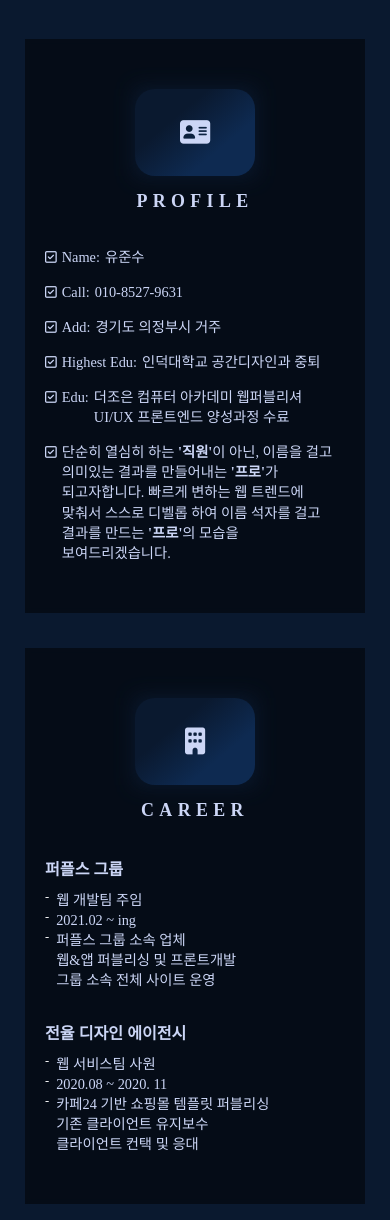
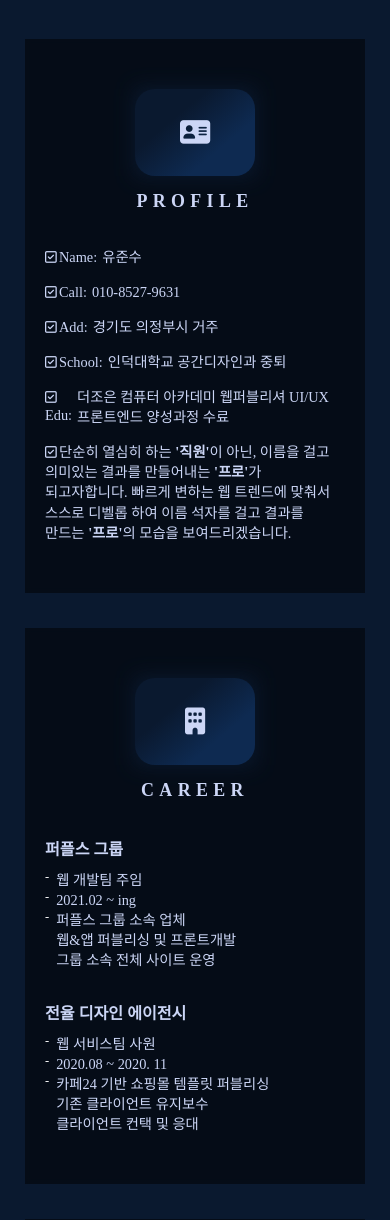
Before and after one commit to yoojunsu/portfolio, a PHP site: page / in a window 390 px wide. Shown: the part 1500-2720 px from the top of the page. Run offline with PHP 8.4, Linux system fonts and the light colour scheme; style sheets or scripts are compiled from the project's sources; some libraries are stand-ins or nearby versions; some web fonts are replaced.

Commit message:
[포폴] 추가 수정
1. 웹 호스팅을 위한 리소스 상대경로 변경
2. 메인 about 소개 영역 반응형 처리를 위한 마크업 보강 및 대응하는 미디어 쿼리 추가

```diff
--- a/_include/head-src.php
+++ b/_include/head-src.php
@@ -1,17 +1,17 @@
 <!-- favicon -->
-<link rel="apple-touch-icon" sizes="57x57" href="/src/img/favicon/apple-icon-57x57.png">
-<link rel="apple-touch-icon" sizes="60x60" href="/src/img/favicon/apple-icon-60x60.png">
-<link rel="apple-touch-icon" sizes="72x72" href="/src/img/favicon/apple-icon-72x72.png">
-<link rel="apple-touch-icon" sizes="76x76" href="/src/img/favicon/apple-icon-76x76.png">
-<link rel="apple-touch-icon" sizes="114x114" href="/src/img/favicon/apple-icon-114x114.png">
-<link rel="apple-touch-icon" sizes="120x120" href="/src/img/favicon/apple-icon-120x120.png">
-<link rel="apple-touch-icon" sizes="144x144" href="/src/img/favicon/apple-icon-144x144.png">
-<link rel="apple-touch-icon" sizes="152x152" href="/src/img/favicon/apple-icon-152x152.png">
-<link rel="apple-touch-icon" sizes="180x180" href="/src/img/favicon/apple-icon-180x180.png">
-<link rel="icon" type="image/png" sizes="192x192"  href="/src/img/favicon/android-icon-192x192.png">
-<link rel="icon" type="image/png" sizes="32x32" href="/src/img/favicon/favicon-32x32.png">
-<link rel="icon" type="image/png" sizes="96x96" href="/src/img/favicon/favicon-96x96.png">
-<link rel="icon" type="image/png" sizes="16x16" href="/src/img/favicon/favicon-16x16.png">
+<link rel="apple-touch-icon" sizes="57x57" href="./src/img/favicon/apple-icon-57x57.png">
+<link rel="apple-touch-icon" sizes="60x60" href="./src/img/favicon/apple-icon-60x60.png">
+<link rel="apple-touch-icon" sizes="72x72" href="./src/img/favicon/apple-icon-72x72.png">
+<link rel="apple-touch-icon" sizes="76x76" href="./src/img/favicon/apple-icon-76x76.png">
+<link rel="apple-touch-icon" sizes="114x114" href="./src/img/favicon/apple-icon-114x114.png">
+<link rel="apple-touch-icon" sizes="120x120" href="./src/img/favicon/apple-icon-120x120.png">
+<link rel="apple-touch-icon" sizes="144x144" href="./src/img/favicon/apple-icon-144x144.png">
+<link rel="apple-touch-icon" sizes="152x152" href="./src/img/favicon/apple-icon-152x152.png">
+<link rel="apple-touch-icon" sizes="180x180" href="./src/img/favicon/apple-icon-180x180.png">
+<link rel="icon" type="image/png" sizes="192x192"  href="./src/img/favicon/android-icon-192x192.png">
+<link rel="icon" type="image/png" sizes="32x32" href="./src/img/favicon/favicon-32x32.png">
+<link rel="icon" type="image/png" sizes="96x96" href="./src/img/favicon/favicon-96x96.png">
+<link rel="icon" type="image/png" sizes="16x16" href="./src/img/favicon/favicon-16x16.png">
 <link rel="manifest" href="/manifest.json">
 <meta name="msapplication-TileColor" content="#ffffff">
 <meta name="msapplication-TileImage" content="/ms-icon-144x144.png">
@@ -28,4 +28,4 @@
 <script src="https://unpkg.com/aos@2.3.1/dist/aos.js"></script>
 <script src="https://cdn.jsdelivr.net/npm/axios/dist/axios.min.js"></script>
 <!-- css -->
-<link rel="stylesheet" href="/src/css/common.css" />
+<link rel="stylesheet" href="./src/css/common.css" />
--- a/main.php
+++ b/main.php
@@ -91,58 +91,70 @@
                     <div class="about-my-content">
                         <ul class="about-my-profile-list">
                             <li class="about-my-profile">
+                                <div class="about-subject-wrap">
                                     <i class="fa-regular fa-square-check"></i>
-                                <span class="about-my-desc about-profile-subject">
+                                    <span class="about-my-txt about-profile-subject">
                                         Name:
                                     </span>
-                                <span class="about-my-desc">
+                                </div>
+                                <span class="about-my-txt">
                                     유준수
                                 </span>
                             </li>
                             <li class="about-my-profile">
+                                <div class="about-subject-wrap">
                                     <i class="fa-regular fa-square-check"></i>
-                                <span class="about-my-desc about-profile-subject">
+                                    <span class="about-my-txt about-profile-subject">
                                         Call:
                                     </span>
-                                <span class="about-my-desc">
+                                </div>
+                                <span class="about-my-txt">
                                     010-8527-9631
                                 </span>
                             </li>
                             <li class="about-my-profile">
+                                <div class="about-subject-wrap">
                                     <i class="fa-regular fa-square-check"></i>
-                                <span class="about-my-desc about-profile-subject">
+                                    <span class="about-my-txt about-profile-subject">
                                         Add:
                                     </span>
-                                <span class="about-my-desc">
+                                </div>
+                                <span class="about-my-txt">
                                     경기도 의정부시 거주
                                 </span>
                             </li>
                             <li class="about-my-profile">
+                                <div class="about-subject-wrap">
                                     <i class="fa-regular fa-square-check"></i>
-                                <span class="about-my-desc about-profile-subject">
-                                    Highest Edu:
+                                    <span class="about-my-txt about-profile-subject">
+                                        School:
                                     </span>
-                                <span class="about-my-desc">
+                                </div>
+                                <span class="about-my-txt">
                                     인덕대학교 공간디자인과 중퇴
                                 </span>
                             </li>
                             <li class="about-my-profile">
+                                <div class="about-subject-wrap">
                                     <i class="fa-regular fa-square-check"></i>
-                                <span class="about-my-desc about-profile-subject">
+                                    <span class="about-my-txt about-profile-subject">
                                         Edu:
                                     </span>
-                                <span class="about-my-desc">
+                                </div>
+                                <span class="about-my-txt">
                                     더조은 컴퓨터 아카데미
                                     웹퍼블리셔 UI/UX 프론트엔드 양성과정 수료
                                 </span>
                             </li>
                             <li class="about-my-profile">
+                                <div class="about-subject-wrap">
                                     <i class="fa-regular fa-square-check"></i>
-                                <span class="about-my-desc">
+                                    <span class="about-my-txt">
                                         단순히 열심히 하는 <strong>'직원'</strong>이 아닌,
                                         이름을 걸고 의미있는 결과를 만들어내는 <strong>'프로'</strong>가 되고자합니다.
                                         빠르게 변하는 웹 트렌드에 맞춰서 스스로 디벨롭 하여 이름 석자를 걸고 결과를 만드는 <strong>'프로'</strong>의 모습을 보여드리겠습니다.
                                     </span>
+                                </div>
                             </li>
                         </ul>
                     </div>
@@ -168,17 +180,17 @@
 
                                 <ul class="about-career-work-list">
                                     <li class="about-my-career">
-                                        <span class="about-my-desc">
+                                        <span class="about-my-txt">
                                             웹 개발팀 주임
                                         </span>
                                     </li>
                                     <li class="about-my-career">
-                                        <span class="about-my-desc">
+                                        <span class="about-my-txt">
                                             2021.02 ~ ing
                                         </span>
                                     </li>
                                     <li class="about-my-career">
-                                        <span class="about-my-desc">
+                                        <span class="about-my-txt">
                                             퍼플스 그룹 소속 업체<br />
                                             웹&앱 퍼블리싱 및 프론트개발 <br />
                                             그룹 소속 전체 사이트 운영
@@ -193,17 +205,17 @@
                                 </h4>
                                 <ul class="about-career-work-list">
                                     <li class="about-my-career">
-                                        <span class="about-my-desc">
+                                        <span class="about-my-txt">
                                             웹 서비스팀 사원
                                         </span>
                                     </li>
                                     <li class="about-my-career">
-                                        <span class="about-my-desc">
+                                        <span class="about-my-txt">
                                             2020.08 ~ 2020. 11
                                         </span>
                                     </li>
                                     <li class="about-my-career">
-                                        <span class="about-my-desc">
+                                        <span class="about-my-txt">
                                             카페24 기반 쇼핑몰 템플릿 퍼블리싱<br />
                                             기존 클라이언트 유지보수 <br />
                                             클라이언트 컨택 및 응대
@@ -466,7 +478,7 @@
                     </div>
                     <div class="qr-wrap">
                         <a href="https://open.kakao.com/o/sot7q6Df" target="_blank">
-                            <img src="/src/img/open-qr.png" alt="YJS 카카오 오픈 채팅방 QR" />
+                            <img src="./src/img/open-qr.png" alt="YJS 카카오 오픈 채팅방 QR" />
                         </a>
                     </div>
                 </div>
--- a/scss/_main.scss
+++ b/scss/_main.scss
@@ -262,7 +262,7 @@ main {
             letter-spacing: 0.3em;
         }
 
-        &-desc {
+        &-txt {
             @include fontStyle($size: 1.6rem);
             word-break: keep-all;
             line-height: 1.4;
--- a/scss/layouts-narrow/_main-narrow.scss
+++ b/scss/layouts-narrow/_main-narrow.scss
@@ -76,3 +76,11 @@
         }
     }
 }
+
+@media screen and (max-width: 376px) {
+    .about-section {
+        .about-my-profile {
+            @include display($direction: column);
+        }
+    }
+}
--- a/src/js/common.js
+++ b/src/js/common.js
@@ -192,7 +192,7 @@ let visualAni = bodymovin.loadAnimation({
     animType: 'svg',
     loop: true,
     autoplay: true,
-    path: "../lottie/intro.json",
+    path: "./lottie/intro.json",
 });
 
 /**
--- a/src/js/intro.js
+++ b/src/js/intro.js
@@ -5,7 +5,7 @@ let introAni = bodymovin.loadAnimation({
     animType: 'svg',
     loop: true,
     autoplay: true,
-    path: "../lottie/intro.json",
+    path: "./lottie/intro.json",
 });
 
 //intro percentage animations
```
Lines whose indentation alone changed are shown as unchanged.
